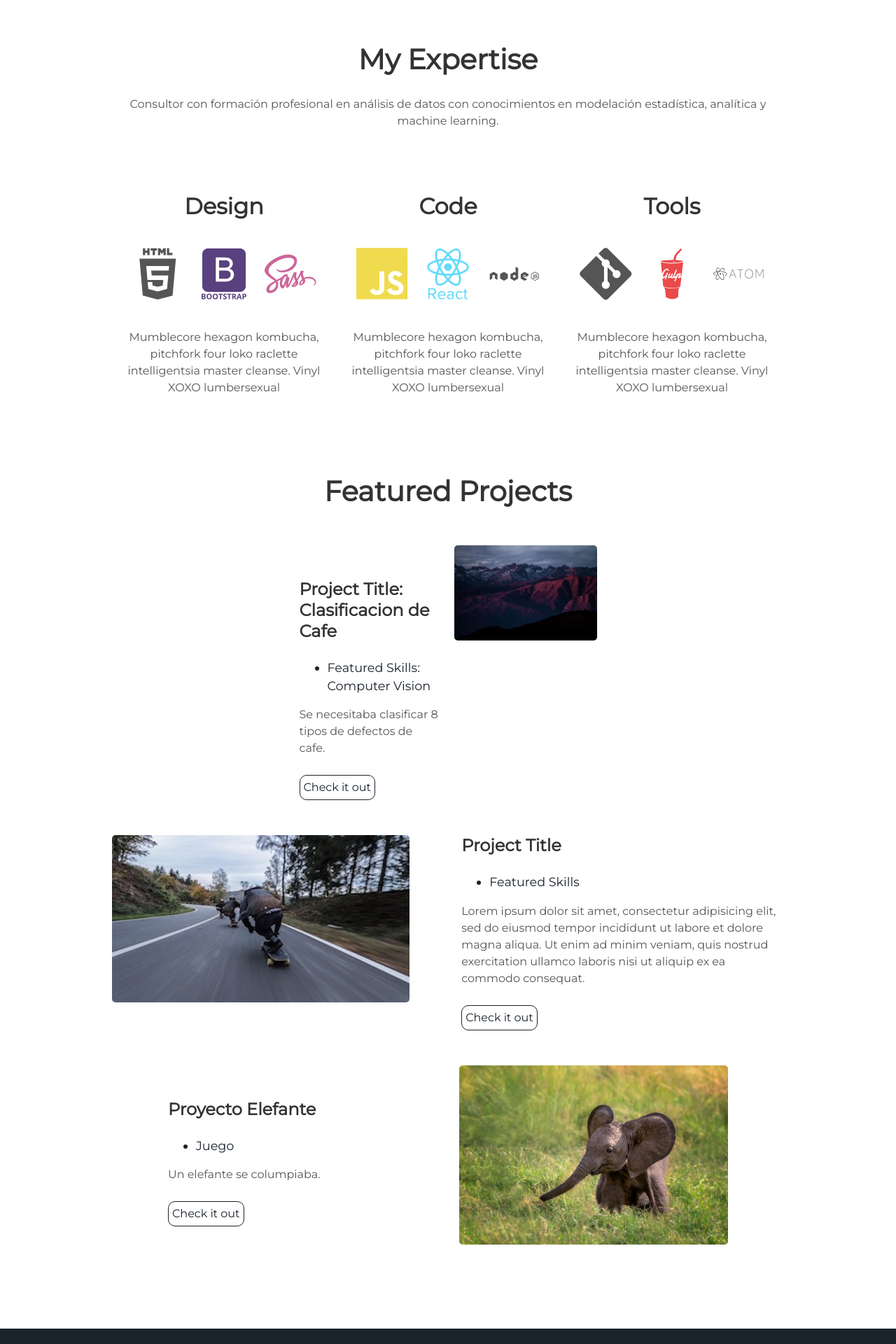
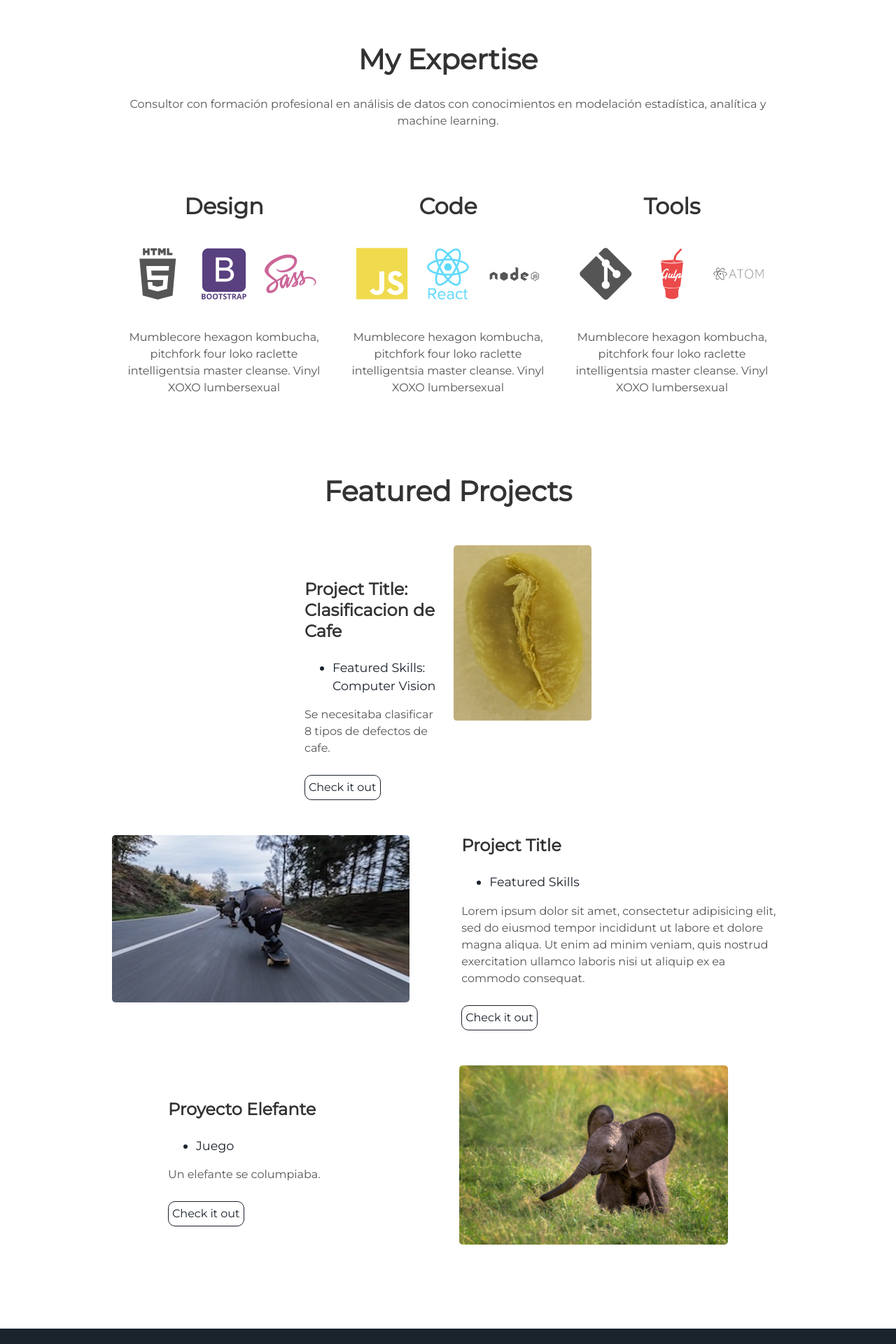
Before and after one commit to oecorrechag/Resume, a Jekyll site: the page built from index.html, in a window 1280 px wide. Shown: the part 920-2840 px from the top of the page at 70% size. Built offline with Jekyll 4.4.1, drawn with Linux system fonts in a browser that asks for light colours.

Commit message:
README.md
Subida de foto cafe bueno

```diff
--- a/_includes/projects.html
+++ b/_includes/projects.html
@@ -3,7 +3,7 @@
 </div>
 <div class="user-projects">
   <div class="images-right">
-    <img alt="mountains" src="{{ "/assets/img/mountains.jpg" | prepend: site.baseurl }}" />
+    <img alt="mountains" src="{{ "/assets/img/Cafe.jpg" | prepend: site.baseurl }}" />
   </div>
   <div class="contents">
     <h3> Project Title: Clasificacion de Cafe </h3>
```
